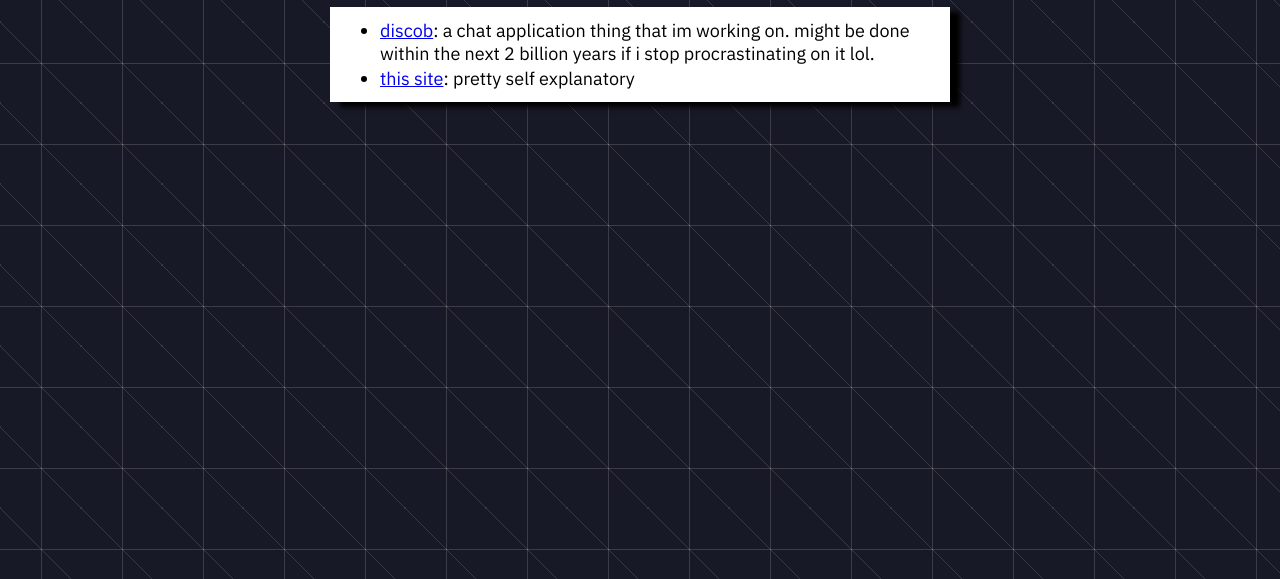
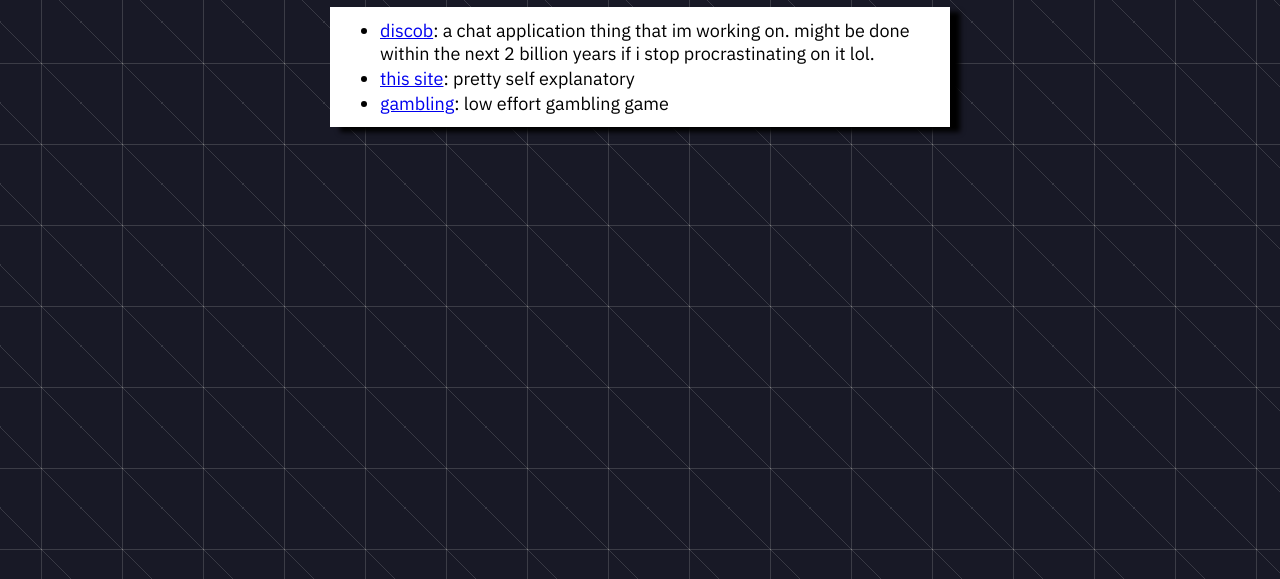
Before and after one commit to bad-frontend-dev/site, a plain HTML site: page pages/projects.html in a window 1280 px wide. Shown: the part 221-800 px from the top of the page. Drawn offline with Linux system fonts and the light colour scheme.

Commit message:
gambling

```diff
--- a/pages/projects.html
+++ b/pages/projects.html
@@ -37,6 +37,10 @@
             <a href="https://kittycob.dev">this site</a>: pretty self
             explanatory
           </li>
+          <li>
+            <a href="https://gambling.kittycob.dev">gambling</a>: low effort
+            gambling game
+          </li>
         </ul>
       </div>
     </div>
```
